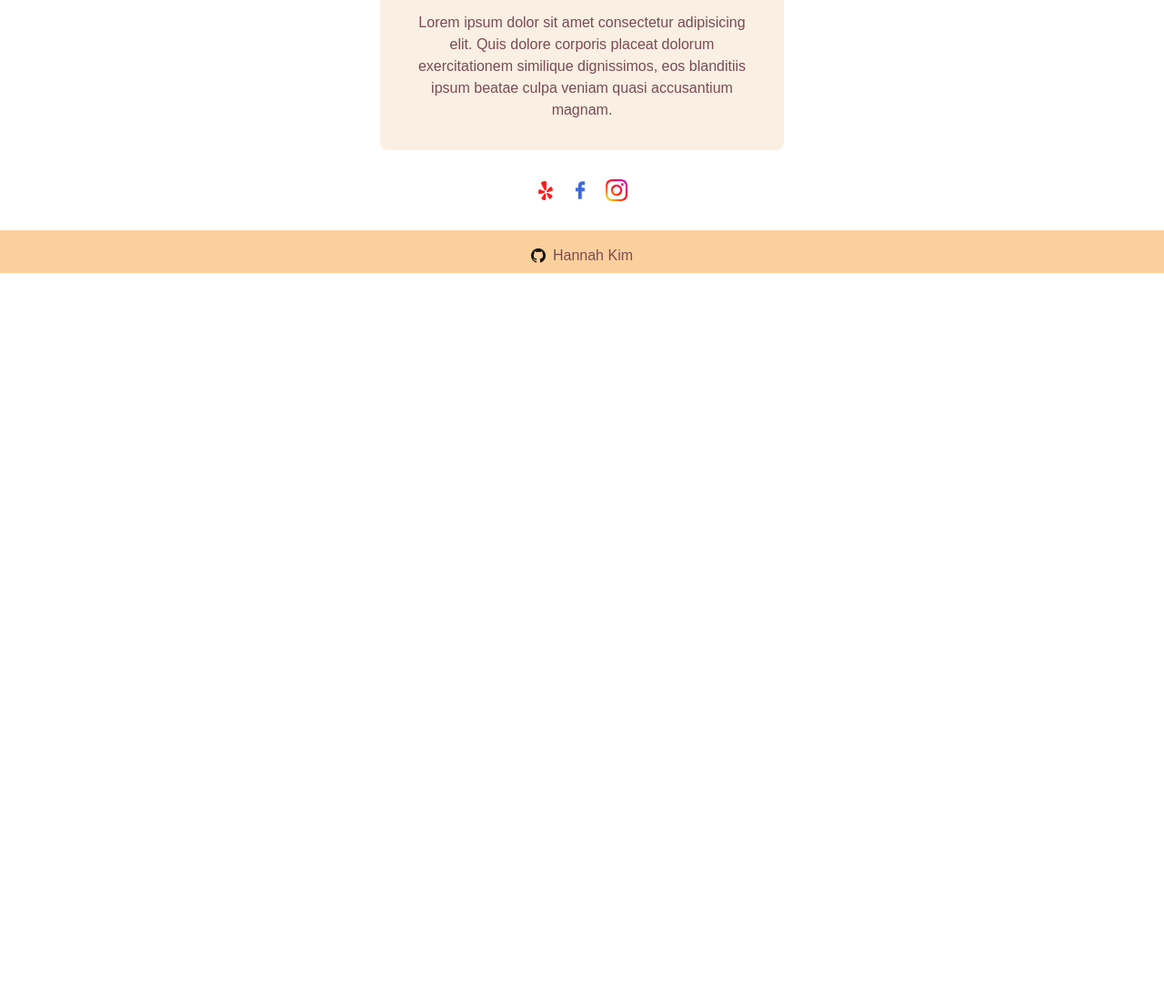
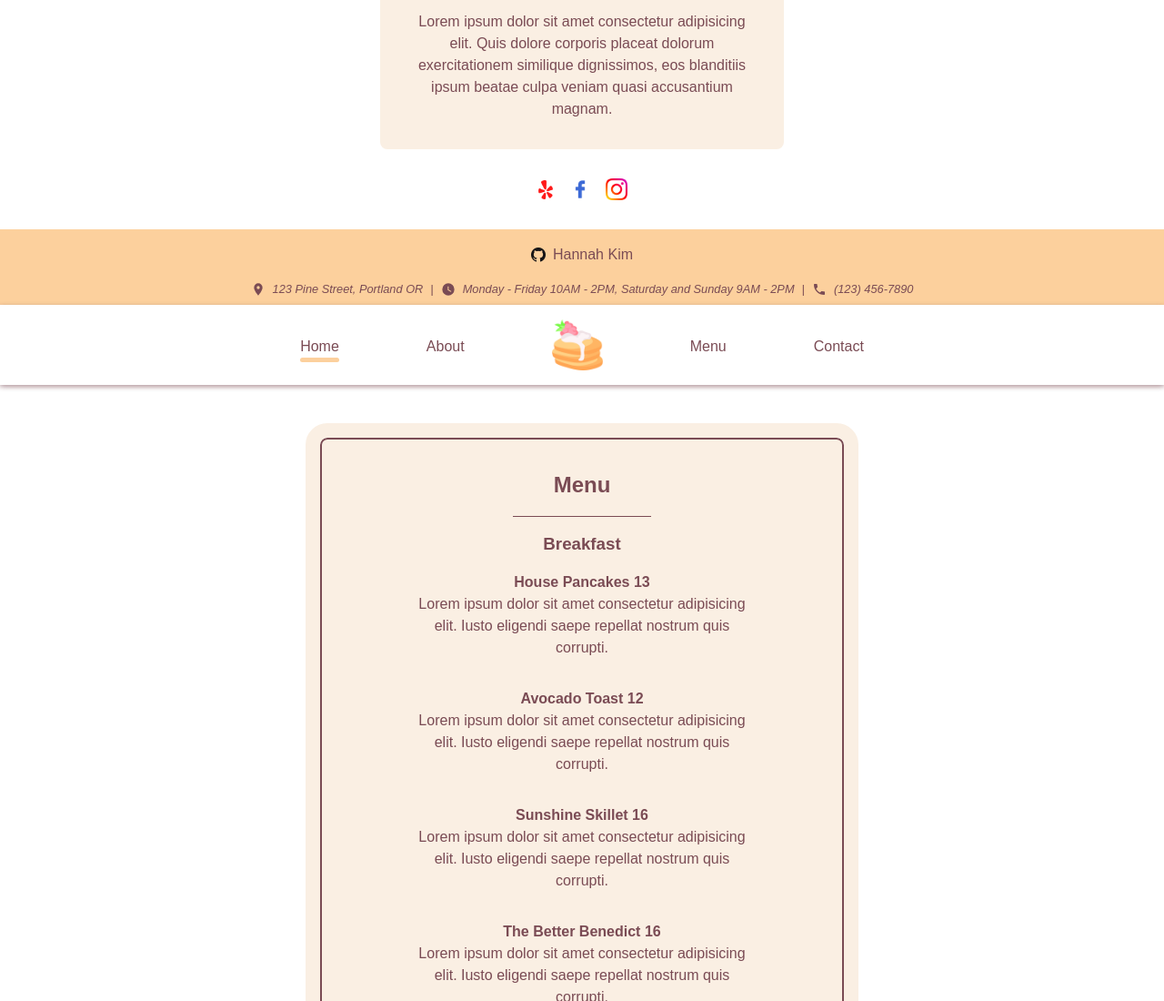
Before and after one commit to hannahkim313/restaurant-page, a website built with webpack: page dist/index.html in a window 1280 px wide. Shown: the part 1300-2400 px from the top of the page at 91% size. Before the commit the page ends 1600 px from the top, so only its background shows below. Built offline with nearby package versions, Linux system fonts and the light colour scheme.

Commit message:
Create 'Menu' page using JS

```diff
--- a/src/css/style.css
+++ b/src/css/style.css
@@ -2,11 +2,11 @@
 /*
 /*   Sections:
 /*
-/*   1. Shared properties across all pages (lines 40-192)
-/*   1. Home page (lines 192-341).
-/*   2. About page (lines 341-390).
-/*   3. Menu page
-/*   4. Contact page
+/*   1. Shared properties across all pages (lines 41-212).
+/*   2. Home page (lines 212-360).
+/*   3. About page (lines 360-390).
+/*   4. Menu page (lines 390-439).
+/*   5. Contact page
 /*
 /******************************************************************************/
 
@@ -14,6 +14,7 @@
     --main-font-color: #7a4b54;
     --main-font-color-light: #d07f8e;
     --pink: #fdc8c8;
+    --light-orange: #faefe3;
     --orange: #fcd09d;
     --grey: #8c8184;
     --dark-grey: #685e60;
@@ -166,6 +167,25 @@ main {
     position: relative;
 }
 
+main .socials {
+    list-style: none;
+
+    margin: 16px 32px 32px 32px;
+
+    display: flex;
+    justify-content: center;
+    align-items: center;
+    gap: 16px;
+}
+
+main .socials img {
+    width: 1.5rem;
+}
+
+main .socials img[src*="yelp"] {
+    width: 1.3rem;
+}
+
 /* Selectors for the footer start here. */
 
 footer {
@@ -244,7 +264,6 @@ footer img {
     flex: 5;
 
     position: absolute;
-
     z-index: 2;
 }
 
@@ -350,7 +369,7 @@ footer img {
     margin: 40px 32px 16px 32px;
     padding: 32px;
 
-    background-color: #faefe3;
+    background-color: var(--light-orange);
     border-radius: 8px;
 
     display: flex;
@@ -362,30 +381,60 @@ footer img {
 
 #about-page .content-divider {
     width: 15%;
-    height: 2px;
+    height: 1px;
 
     background-color: var(--main-font-color);
 }
 
-#about-page main ul {
-    list-style: none;
+/******************************************************************************/
+/* Selectors for the menu page start here.
+/******************************************************************************/
 
-    margin: 16px 32px 32px 32px;
+#menu-page main .menu {
+    width: max(300px, 45%);
+    text-align: center;
+
+    margin: 58px 32px 24px 32px;
+    padding: 32px;
+
+    background-color: var(--light-orange);
+    border: 2px solid var(--main-font-color);
+    outline: 16px solid var(--light-orange);
+    border-radius: 8px;
 
     display: flex;
+    flex-direction: column;
     justify-content: center;
     align-items: center;
     gap: 16px;
 }
 
-#about-page main img {
-    width: 1.5rem;
+#menu-page .content-divider {
+    width: 30%;
+    height: 1px;
+
+    background-color: var(--main-font-color);
 }
 
-#about-page main img[src*="yelp"] {
-    width: 1.3rem;
+#menu-page .breakfast,
+#menu-page .lunch {
+    display: flex;
+    flex-direction: column;
+    justify-content: center;
+    align-items: center;
+    gap: 16px;
+}
+
+#menu-page .menu-items {
+    width: clamp(150px, 75%, 50ch);
+
+    display: flex;
+    justify-content: center;
+    align-items: center;
+    gap: 32px;
+    flex-wrap: wrap;
 }
 
 /******************************************************************************/
-/* Selectors for the menu page start here.
+/* Selectors for the contact page start here.
 /******************************************************************************/
--- a/src/index.js
+++ b/src/index.js
@@ -1,7 +1,9 @@
 import { loadHomePage } from "./modules/pages/loadHomePage";
 import { loadAboutPage } from "./modules/pages/loadAboutPage";
+import { loadMenuPage } from "./modules/pages/loadMenuPage";
 import "./css/style.css";
 import "./css/reset.css";
 
 loadHomePage();
 loadAboutPage();
+loadMenuPage();
--- a/src/modules/pages/loadMenuPage.js
+++ b/src/modules/pages/loadMenuPage.js
@@ -0,0 +1,160 @@
+import { createPage } from "../page-elements/createPage";
+import { createHeader } from "../page-elements/createHeader";
+import { createNavMain } from "../page-elements/createNavMain";
+import { createFooter } from "../page-elements/createFooter";
+import yelpImg from "../../img/yelp.png";
+import facebookImg from "../../img/facebook.png";
+import instagramImg from "../../img/instagram.png";
+
+const createMainContent = () => {
+    const createMenu = () => {
+        const createMenuTitle = () => {
+            const title = document.createElement("h2");
+            title.textContent = "Menu";
+            return title;
+        };
+
+        const createDivider = () => {
+            const divider = document.createElement("div");
+            divider.setAttribute("class", "content-divider");
+            return divider;
+        };
+
+        const createDish = (meal, itemNum) => {
+            const createDishName = () => {
+                const dishName = document.createElement("h4");
+                if (meal === "breakfast") {
+                    dishName.textContent = itemNum === "one" ? "House Pancakes 13"
+                    : itemNum === "two" ? "Avocado Toast 12"
+                    : itemNum === "three" ? "Sunshine Skillet 16"
+                    : "The Better Benedict 16";
+                }
+                if (meal === "lunch") {
+                    dishName.textContent = itemNum === "one" ? "Veggie Sandwich 13"
+                    : itemNum === "two" ? "French Onion Soup 9"
+                    : itemNum === "three" ? "Stacked Burger 18"
+                    : "House Salad 14";
+                }
+                return dishName;
+            };
+
+            const createDishInfo = () => {
+                const dishInfo = document.createElement("p");
+                dishInfo.textContent = `
+                    Lorem ipsum dolor sit amet consectetur adipisicing elit.
+                    Iusto eligendi saepe repellat nostrum quis corrupti.
+                `;
+                return dishInfo;
+            };
+
+            const dish = document.createElement("article");
+            dish.setAttribute("class", `dish ${itemNum}`);
+            dish.append(createDishName(), createDishInfo());
+            return dish;
+        }
+
+        const createMenuItems = (meal) => {
+            const menuItems = document.createElement("div");
+            menuItems.setAttribute("class", "menu-items");
+            menuItems.append(
+                createDish(meal, "one"),
+                createDish(meal, "two"),
+                createDish(meal, "three"),
+                createDish(meal, "four")
+            );
+            return menuItems;
+        };
+
+        const createMealTitle = (meal) => {
+            const mealTitle = document.createElement("h3");
+            mealTitle.textContent = meal === "breakfast" ? "Breakfast" : "Lunch";
+            return mealTitle;
+        };
+
+        const createMealArticle = (meal) => {
+            const article = document.createElement("article");
+            article.setAttribute("class", `${meal}`);
+            article.append(
+                createMealTitle(meal),
+                createMenuItems(meal)
+            );
+            return article;
+        };
+
+        const menu = document.createElement("div");
+        menu.setAttribute("class", "menu");
+        menu.append(
+            createMenuTitle(),
+            createDivider(),
+            createMealArticle("breakfast"),
+            createDivider(),
+            createMealArticle("lunch")
+        );
+        return menu;
+    };
+
+    const createSocials = () => {
+        const createYelp = () => {
+            const yelpIcon = document.createElement("img");
+            yelpIcon.src = yelpImg;
+            yelpIcon.alt = "Yelp icon";
+            const yelpLink = document.createElement("a");
+            yelpLink.setAttribute("href", "#");
+            yelpLink.appendChild(yelpIcon);
+            const yelp = document.createElement("li");
+            yelp.appendChild(yelpLink);
+            return yelp;
+        };
+
+        const createFacebook = () => {
+            const facebookIcon = document.createElement("img");
+            facebookIcon.src = facebookImg;
+            facebookIcon.alt = "Facebook icon";
+            const facebookLink = document.createElement("a");
+            facebookLink.setAttribute("href", "#");
+            facebookLink.appendChild(facebookIcon);
+            const facebook = document.createElement("li");
+            facebook.appendChild(facebookLink);
+            return facebook;
+        };
+
+        const createInstagram = () => {
+            const instagramIcon = document.createElement("img");
+            instagramIcon.src = instagramImg;
+            instagramIcon.alt = "Instagram icon";
+            const instagramLink = document.createElement("a");
+            instagramLink.setAttribute("href", "#");
+            instagramLink.appendChild(instagramIcon);
+            const instagram = document.createElement("li");
+            instagram.appendChild(instagramLink);
+            return instagram;
+        };
+
+        const socials = document.createElement("ul");
+        socials.setAttribute("class", "socials");
+        socials.append(
+            createYelp(),
+            createFacebook(),
+            createInstagram()
+        );
+        return socials;
+    };
+
+    const main = document.createElement("main");
+    main.append(createMenu(), createSocials());
+    return main;
+};
+
+const loadMenuPage = () => {
+    const menuPage = createPage("menu");
+    menuPage.append(
+        createHeader(),
+        createNavMain(),
+        createMainContent(),
+        createFooter()
+    );
+};
+
+export {
+    loadMenuPage
+};
```
Also changed, not shown: dist/index.html, dist/main.js.
